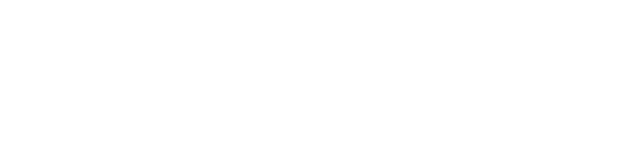
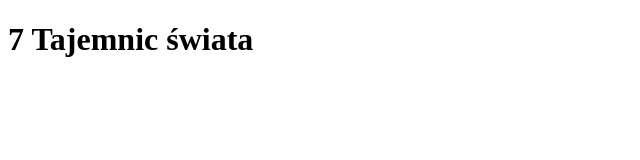
Before and after one commit to Krystian-Tomczyk/7_tajemnic_swiata, a plain HTML site: page index.html in a window 1280 px wide. Shown: the whole page, without its empty margins (0-640 px from the left). Drawn offline with Linux system fonts and the light colour scheme.

Commit message:
Update index.html

```diff
--- a/index.html
+++ b/index.html
@@ -4,9 +4,9 @@
     <meta charset="UTF-8">
     <meta http-equiv="X-UA-Compatible" content="IE=edge">
     <meta name="viewport" content="width=device-width, initial-scale=1.0">
-    <title>Top7</title>
+    <title>7 Tajemnic świata</title>
 </head>
 <body>
-
+    <h1>7 Tajemnic świata</h1>
 </body>
 </html>
```
